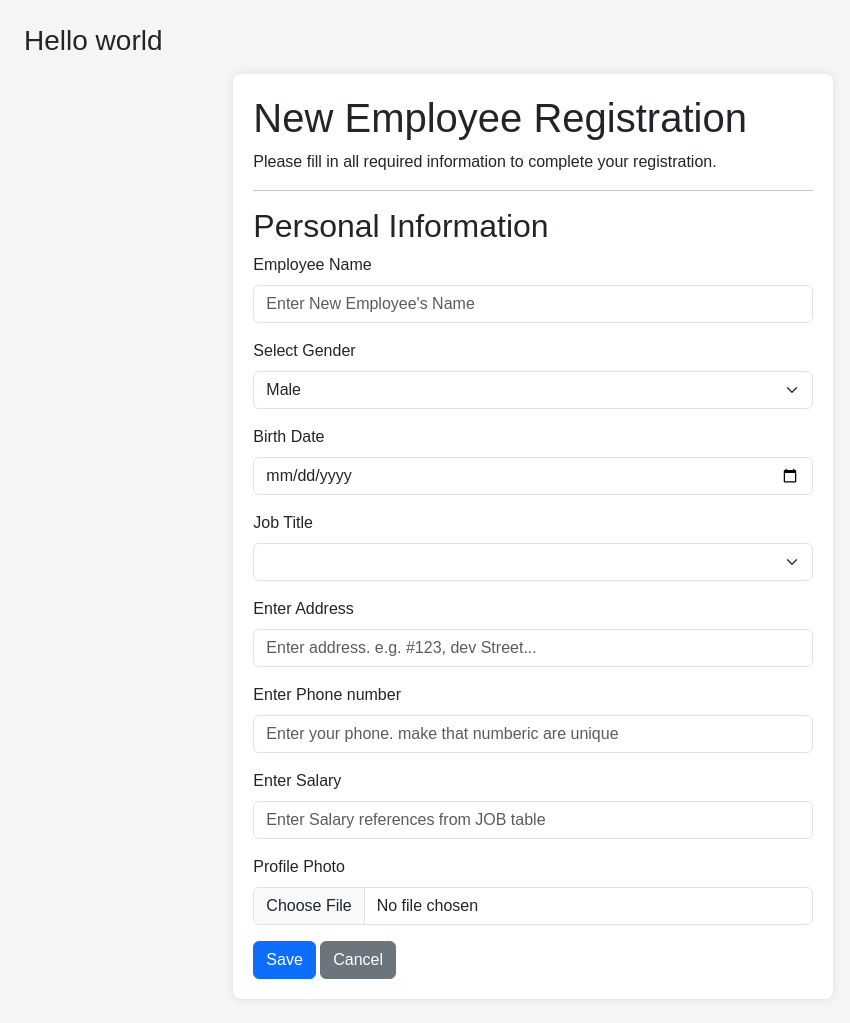
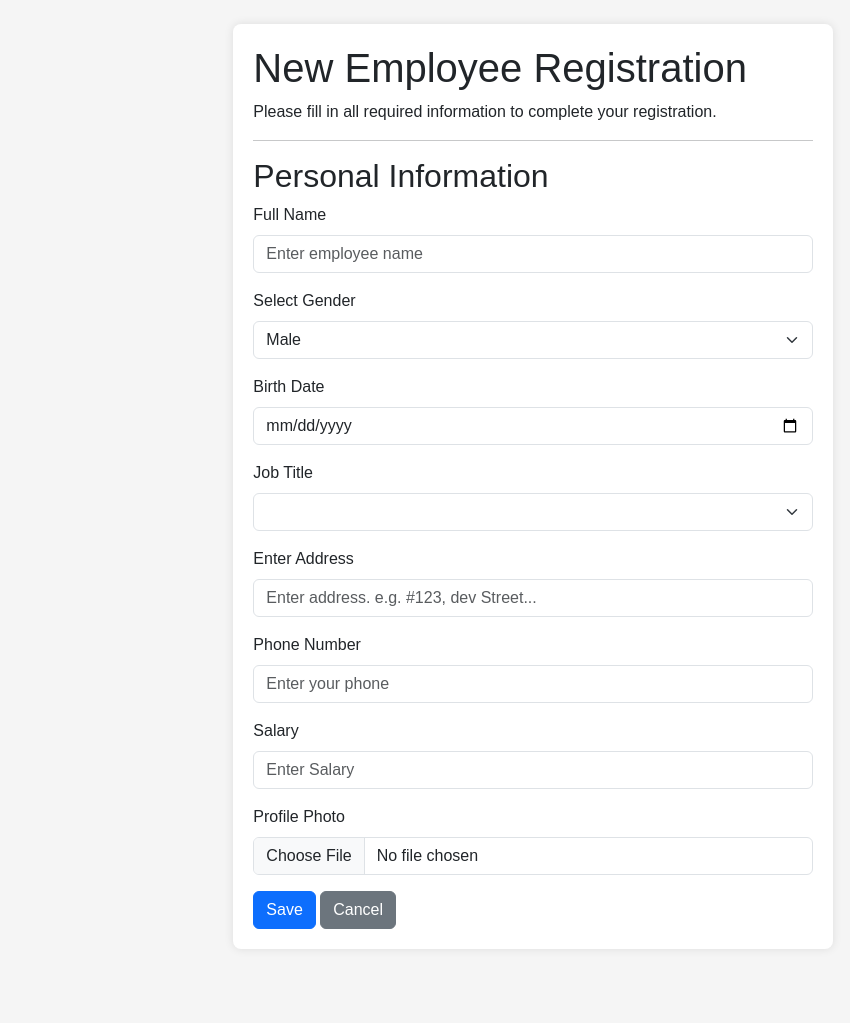
Before and after one commit to thalath/Mini-sale-product-connection-with-local-oracle-database, a Flask app: page /employees/create in a window 1280 px wide. Shown: the whole page, without its empty margins (0-850 px from the left). After the commit the page ends 929 px from the top, so only its background shows below. Run offline with Flask 3, Linux system fonts and the light colour scheme; data that the repository does not hold is empty; some libraries are stand-ins or nearby versions.

Commit message:
last update of emps

```diff
--- a/app/controller/employee_routes.py
+++ b/app/controller/employee_routes.py
@@ -33,7 +33,7 @@ def create():
             "SALARY": form.SALARY.data or 0.00,
             "REMARK": form.REMARK.data or "Normal"
         }
-        photo = form.photo.data
+        photo = form.PHOTO.data
 
 
 
--- a/app/forms/employee_forms.py
+++ b/app/forms/employee_forms.py
@@ -30,9 +30,9 @@ REMARK_CHOICES = [
 
 class EmployeeCreateForm(FlaskForm):
     employeeName = StringField(
-        "Employee Name",
+        "Full Name",
         validators=[DataRequired(), Length(min=3, max=50)],
-        render_kw={"placeholder": "Enter New Employee's Name"},
+        render_kw={"placeholder": "Enter employee name"},
     )
 
     gender = SelectField(
@@ -60,15 +60,15 @@ class EmployeeCreateForm(FlaskForm):
     )
 
     PHONE = StringField(
-        "Enter Phone number",
+        "Phone Number",
         validators=[DataRequired(), Length(max=15)],
-        render_kw={"placeholder": "Enter your phone. make that numberic are unique"}
+        render_kw={"placeholder": "Enter your phone"}
     )
 
     SALARY = FloatField(
-        "Enter Salary",
+        "Salary",
         validators=[DataRequired()],
-        render_kw={"placeholder": "Enter Salary references from JOB table"}
+        render_kw={"placeholder": "Enter Salary"}
     )
 
     REMARK = SelectField(
--- a/app/templates/employees/create.html
+++ b/app/templates/employees/create.html
@@ -2,8 +2,6 @@
 {% block title %}New Employee Information Form{% endblock  %}
 
 {% block content %}
-<h1 class="h3 mb-3"> Hello world </h1>
-<div id="employeeModal">
      <form method="post", novalidate, enctype="multipart/form-data", class="shadow-form">
           <h1>New Employee Registration</h1>
           <p>Please fill in all required information to complete your registration.</p>
@@ -11,5 +9,4 @@
           <h2>Personal Information</h2>
           {% include "employees/_form.html" %}
      </form>
-</div>
 {% endblock %}
--- a/app/templates/employees/edit.html
+++ b/app/templates/employees/edit.html
@@ -3,7 +3,7 @@
 
 {%block content%}
 <h1 class="h3 mb-3"> Edit Employee's Information </h1>
-<form method="post",enctype="multipart/form-data", novalidate, class="shadow-form">
+<form method="post", novalidate, class="shadow-form">
     {% include "employees/_form.html" %}
 </form>
 {% endblock %}
```
